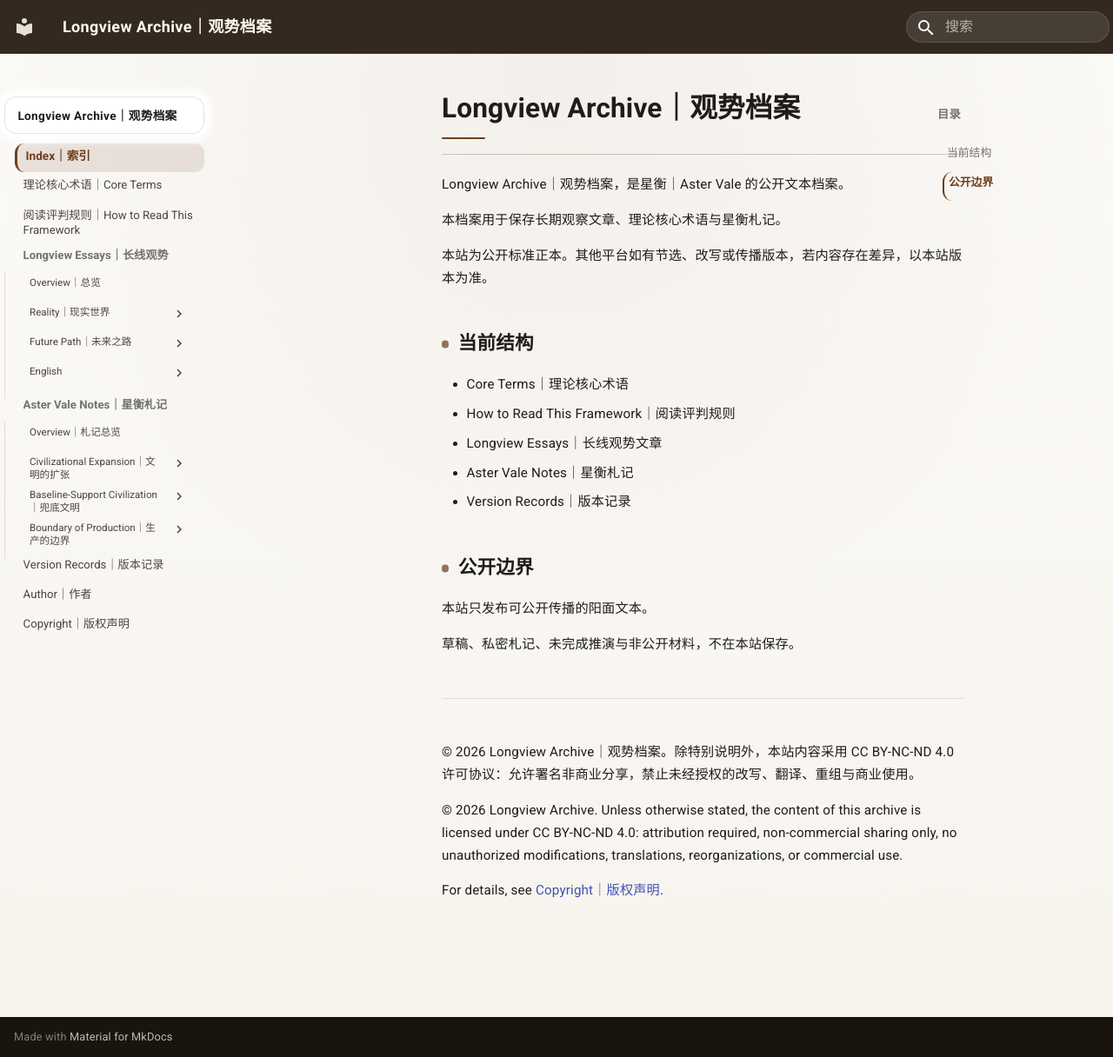
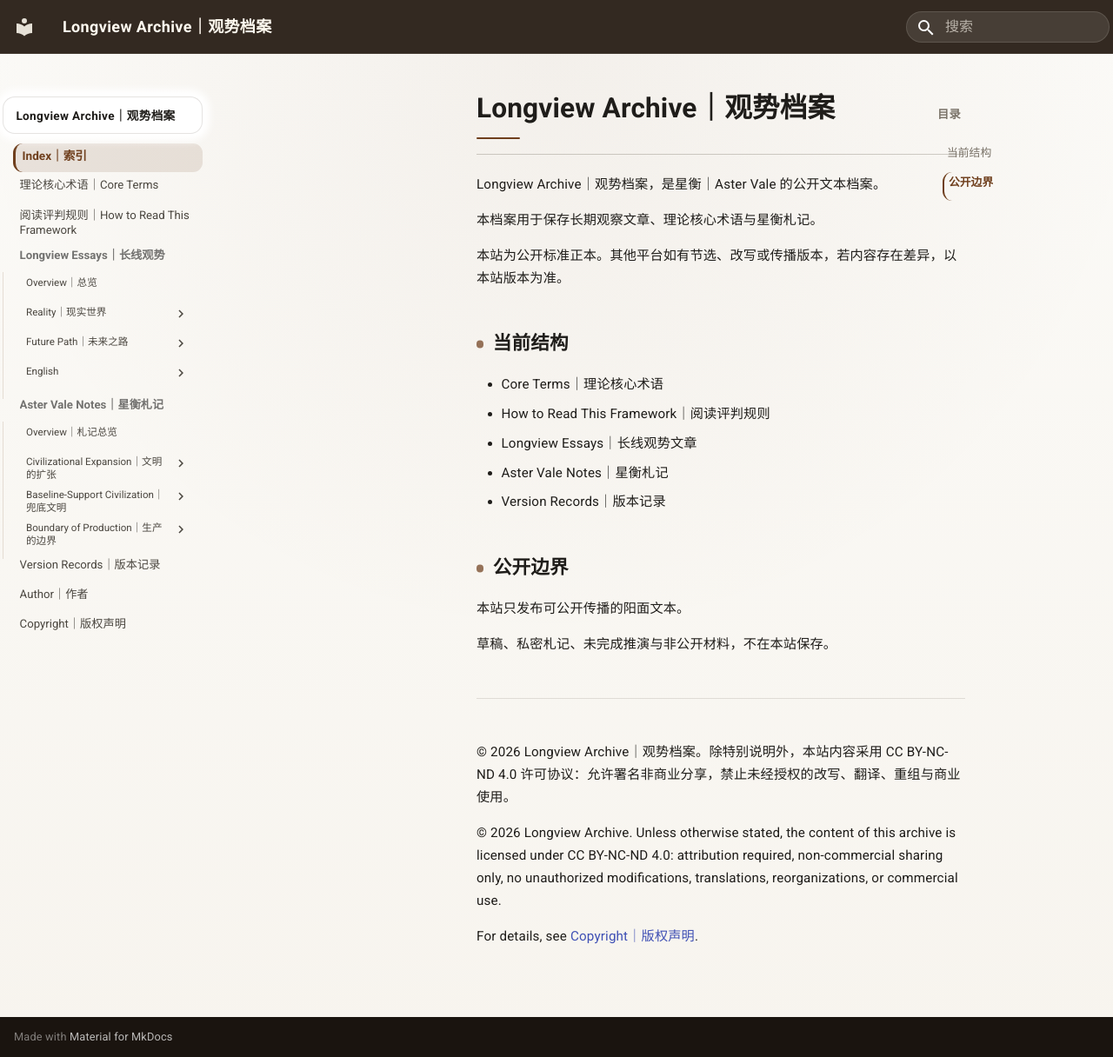
Before and after one commit to guanshi1688/longview-archive, an MkDocs documentation site: the page built from docs/index.md, in a window 1280 px wide and 1216 px high. Shown: the whole window at 87% size. Built offline with MkDocs 1.6.1 and Material for MkDocs 9.7.7, drawn with Linux system fonts in a browser that asks for light colours.

Commit message:
Update extra.css

```diff
--- a/docs/stylesheets/extra.css
+++ b/docs/stylesheets/extra.css
@@ -31,7 +31,7 @@
 
   --lv-content-width: 820px;
   --lv-content-wide: 960px;
-  --lv-sidebar-width: 20rem;
+  --lv-sidebar-width: 22rem;
   --lv-toc-width: 11.5rem;
 
   --md-primary-fg-color: #2b2118;
@@ -381,7 +381,7 @@
     width: var(--lv-sidebar-width);
     min-width: var(--lv-sidebar-width);
     flex: 0 0 var(--lv-sidebar-width);
-    padding-right: 1.2rem;
+    padding-right: 0.8rem;
     box-sizing: border-box;
   }
 
@@ -513,8 +513,8 @@
     max-width: none !important;
     margin-left: 0 !important;
     margin-right: 0 !important;
-    padding-left: 0.25rem;
-    padding-right: 0.35rem;
+    padding-left: 0.15rem;
+    padding-right: 0.15rem;
     box-sizing: border-box;
   }
 
@@ -544,8 +544,8 @@
     width: 100% !important;
     max-width: none !important;
     margin-right: 0 !important;
-    padding-left: 0.48rem;
-    padding-right: 0.42rem;
+    padding-left: 0.38rem;
+    padding-right: 0.20rem;
     box-sizing: border-box;
   }
 
```
